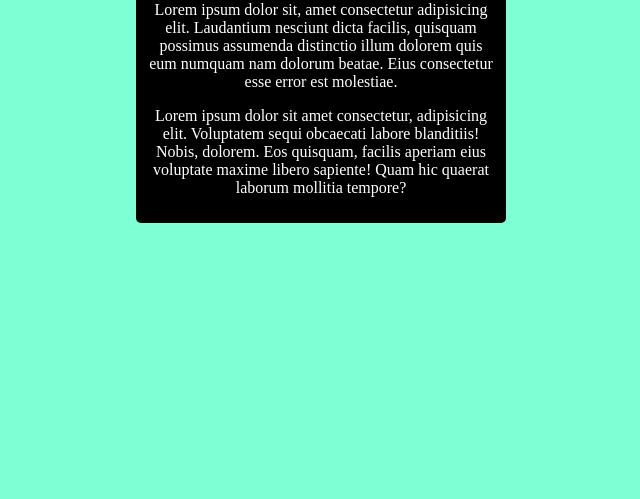
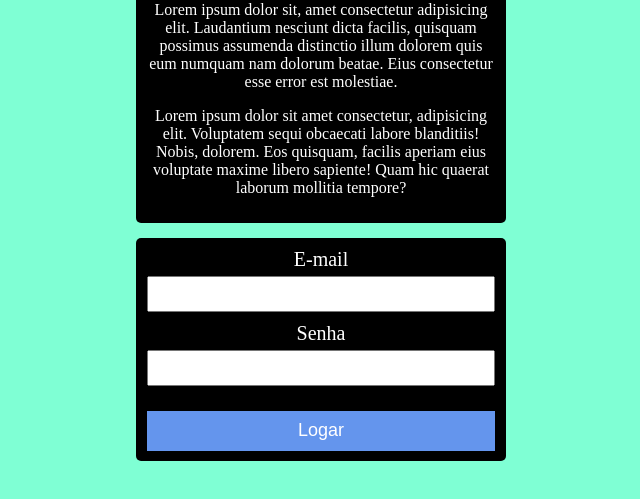
Before and after one commit to kaiquedonizeti/Parada-33H, a plain HTML site: page index.html in a window 1280 px wide. Shown: the part 97-596 px from the top of the page, without its empty margins (319-959 px from the left). Drawn offline with Linux system fonts and the light colour scheme.

Commit message:
Segunda versão do site

```diff
--- a/css/style.css
+++ b/css/style.css
@@ -7,6 +7,31 @@ body{
     background-color: #000000;
     color: #fff;
     padding: 10px;
+    margin-bottom: 15px;
     border-radius: 5px;
     text-align: center;
 }
+.box label{
+    display: block;
+    padding-bottom: 5px;
+    font-size: 20px;
+}
+.box #i_email, #i_senha{
+    width: 340px;
+    height: 30px;
+    margin-bottom: 10px;
+}
+.box #btt{
+    cursor: pointer;
+    width: 348px;
+    height: 40px;
+    font-size: 18px;
+    margin-top: 15px;
+    border: none;
+    background-color: #6495ed;
+    color: #fff;
+}
+#btt:hover{
+    transition: 0.5s;
+    background-color: #84acf7;
+}
--- a/index.html
+++ b/index.html
@@ -16,5 +16,15 @@
             Lorem ipsum dolor sit amet consectetur, adipisicing elit. Voluptatem sequi obcaecati labore blanditiis! Nobis, dolorem. Eos quisquam, facilis aperiam eius voluptate maxime libero sapiente! Quam hic quaerat laborum mollitia tempore?
         </p>
     </div>
+
+    <div class="box">
+        <label>E-mail</label>
+        <input type="text" id="i_email">
+
+        <label>Senha</label>
+        <input type="text" id="i_senha">
+
+        <input type="button" value="Logar" id="btt">
+    </div>
 </body>
 </html>
```
